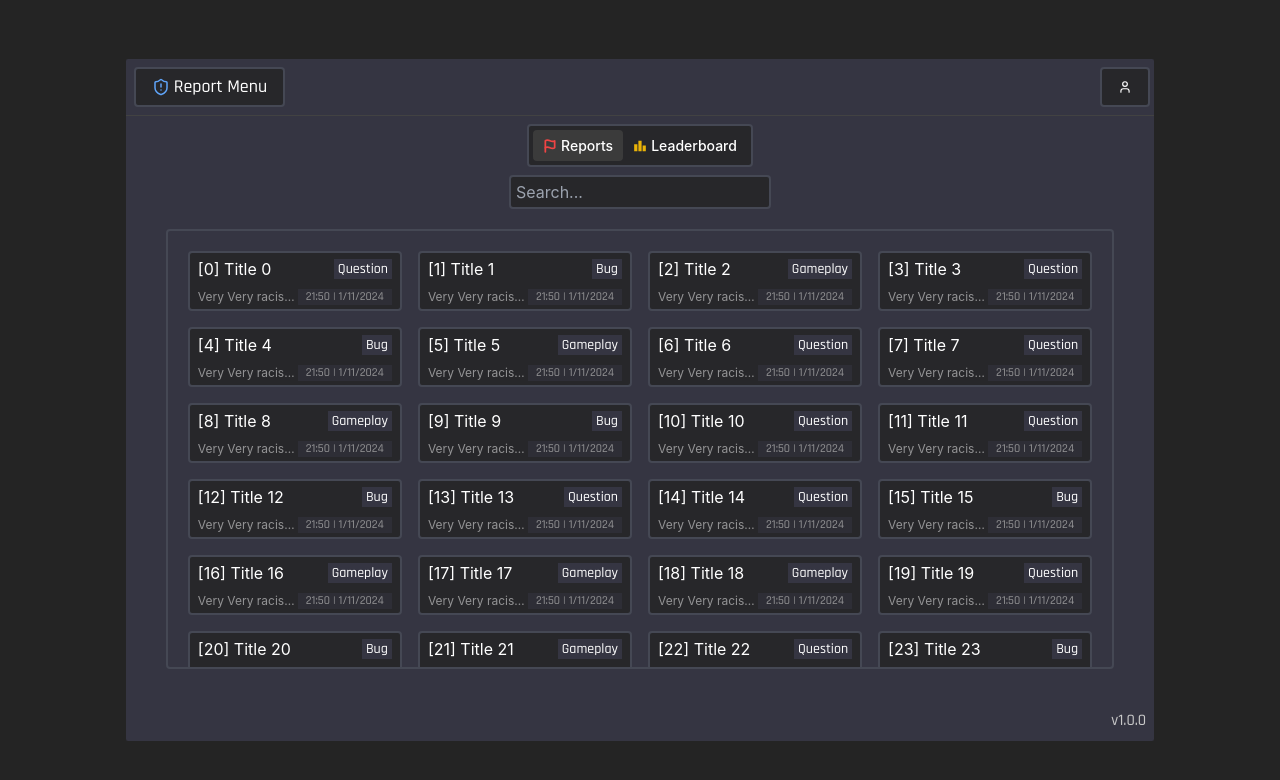
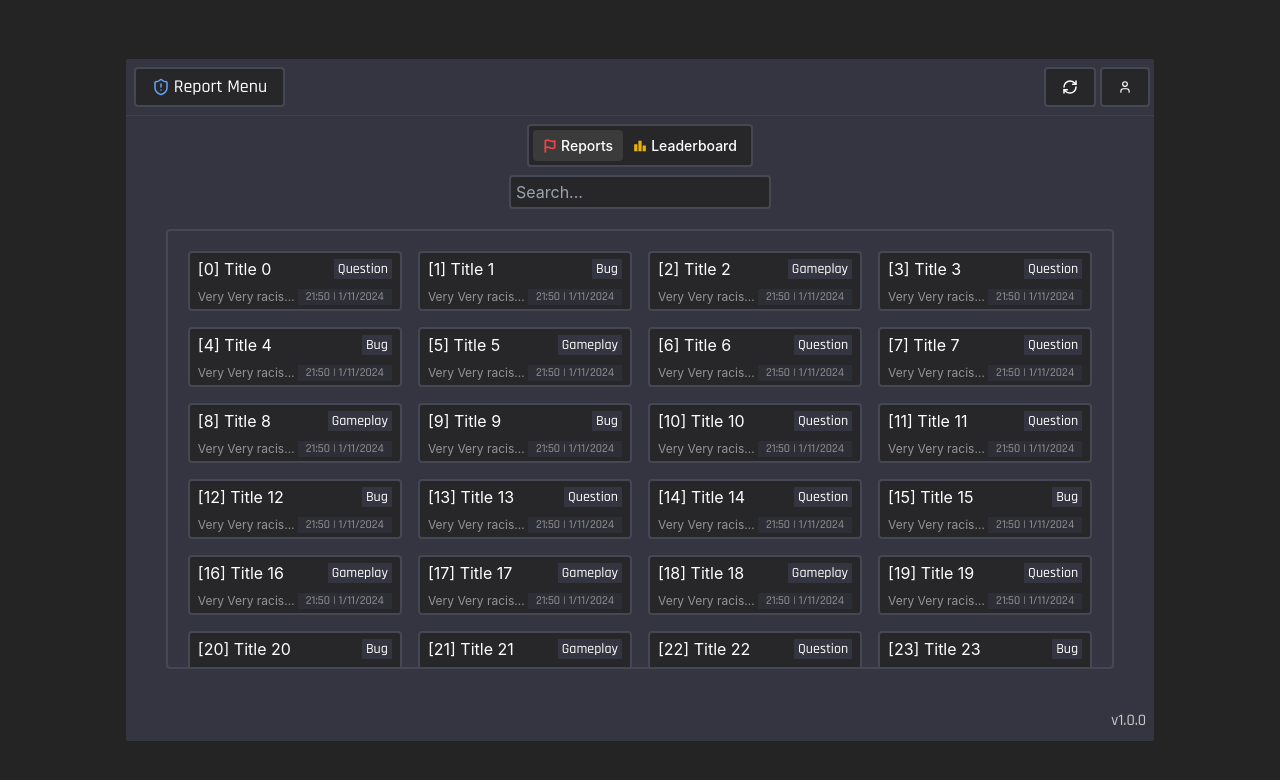
Before and after one commit to vipexv/vReports, a React (Vite) app in the folder web/: page / in a window 1280 px wide. Shown: the top 780 px of the page. Built offline with nearby package versions, Linux system fonts and the light colour scheme.

Commit message:
style: continued progress on the frontend

```diff
--- a/web/src/components/App.tsx
+++ b/web/src/components/App.tsx
@@ -1,5 +1,5 @@
 import { Divider, SegmentedControl } from "@mantine/core";
-import { Flag, ShieldAlert } from "lucide-react";
+import { Flag, RefreshCw, ShieldAlert } from "lucide-react";
 import React, { useEffect, useState } from "react";
 import { MdLeaderboard } from "react-icons/md";
 import { useNuiEvent } from "../hooks/useNuiEvent";
@@ -41,6 +41,7 @@ import {
   DropdownMenuTrigger,
 } from "@/components/ui/dropdown-menu";
 import Reports from "./reports";
+import { toast } from "sonner";
 
 debugData([
   {
@@ -60,6 +61,7 @@ const views: views = {
 const App: React.FC = () => {
   const [visible, setVisible] = useState(false);
   const [currentTab, setCurrentTab] = useState("reports");
+  const [userRateLimited, setUserRateLimited] = useState(false);
 
   const CurrentView = views[currentTab];
 
@@ -89,9 +91,22 @@ const App: React.FC = () => {
               <ShieldAlert size={18} className="mr-1 text-blue-400" />
               Report Menu
             </h1>
+            <Button
+              className="border-[2px] ml-auto rounded bg-secondary text-white mr-1"
+              disabled={userRateLimited}
+              onClick={() => {
+                fetchNui("staffchat:nuicb:refresh");
+                setUserRateLimited(true);
+                setTimeout(() => {
+                  setUserRateLimited(false);
+                }, 2500);
+              }}
+            >
+              <RefreshCw size={16} strokeWidth={2.25} />
+            </Button>
             <DropdownMenu>
               <DropdownMenuTrigger asChild>
-                <Button className="border-[2px] rounded bg-secondary hover:bg-primary text-white ml-auto mr-1">
+                <Button className="border-[2px] rounded bg-secondary hover:bg-primary text-white mr-1">
                   <User size={14} />
                 </Button>
               </DropdownMenuTrigger>
--- a/web/src/components/reports.tsx
+++ b/web/src/components/reports.tsx
@@ -12,17 +12,13 @@ const types = ["Bug", "Question", "Gameplay"];
 
 const getCurrentDateTime = () => {
   const currentDate = new Date();
-
-  // Get hours and minutes
   const hours = currentDate.getHours();
   const minutes = currentDate.getMinutes();
 
-  // Format date as MM/DD/YYYY
   const formattedDate = `${
     currentDate.getMonth() + 1
   }/${currentDate.getDate()}/${currentDate.getFullYear()}`;
 
-  // Format time as HH:mm
   const formattedTime = `${hours}:${minutes < 10 ? "0" : ""}${minutes}`;
 
   return { formattedTime, formattedDate };
@@ -106,7 +102,7 @@ const Reports: React.FC = () => {
         // title={`[${currReport.id}] ${currReport.title}`}
       >
         <div className="flex flex-col gap-1 justify-center border-[2px] p-2 rounded">
-          <div className="flex m-2">
+          <div className="flex m-2 font-main">
             <p>
               [{currReport.id}] {currReport.title}
             </p>
@@ -114,8 +110,10 @@ const Reports: React.FC = () => {
               {currReport.type}
             </p>
           </div>
-          <div className="rounded py-1 px-2">
-            Report Description: {currReport.description}
+          <div className="rounded py-1 px-2 flex flex-col justify-center">
+            <p className="text-white font-main">Report Description</p>
+
+            {currReport.description}
           </div>
         </div>
         <div className="flex justify-end items-center mt-4 gap-2">
```
